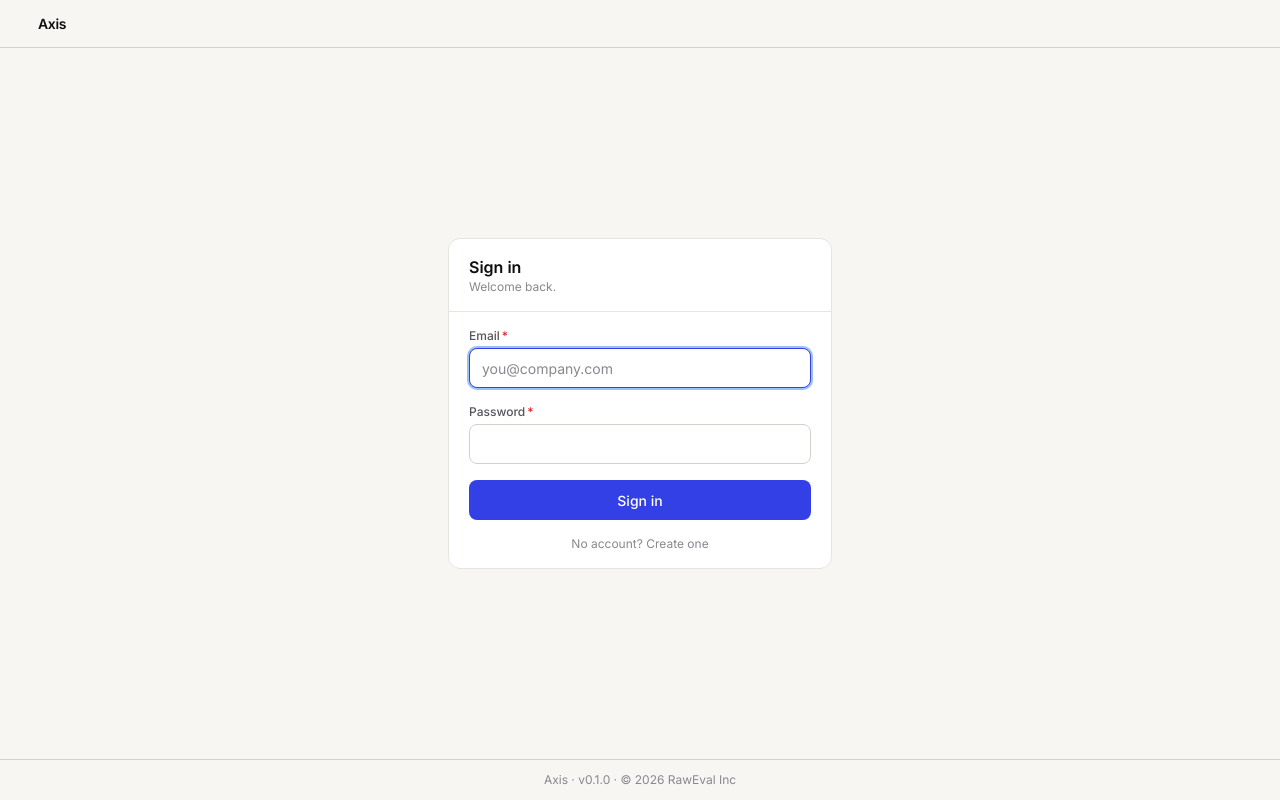
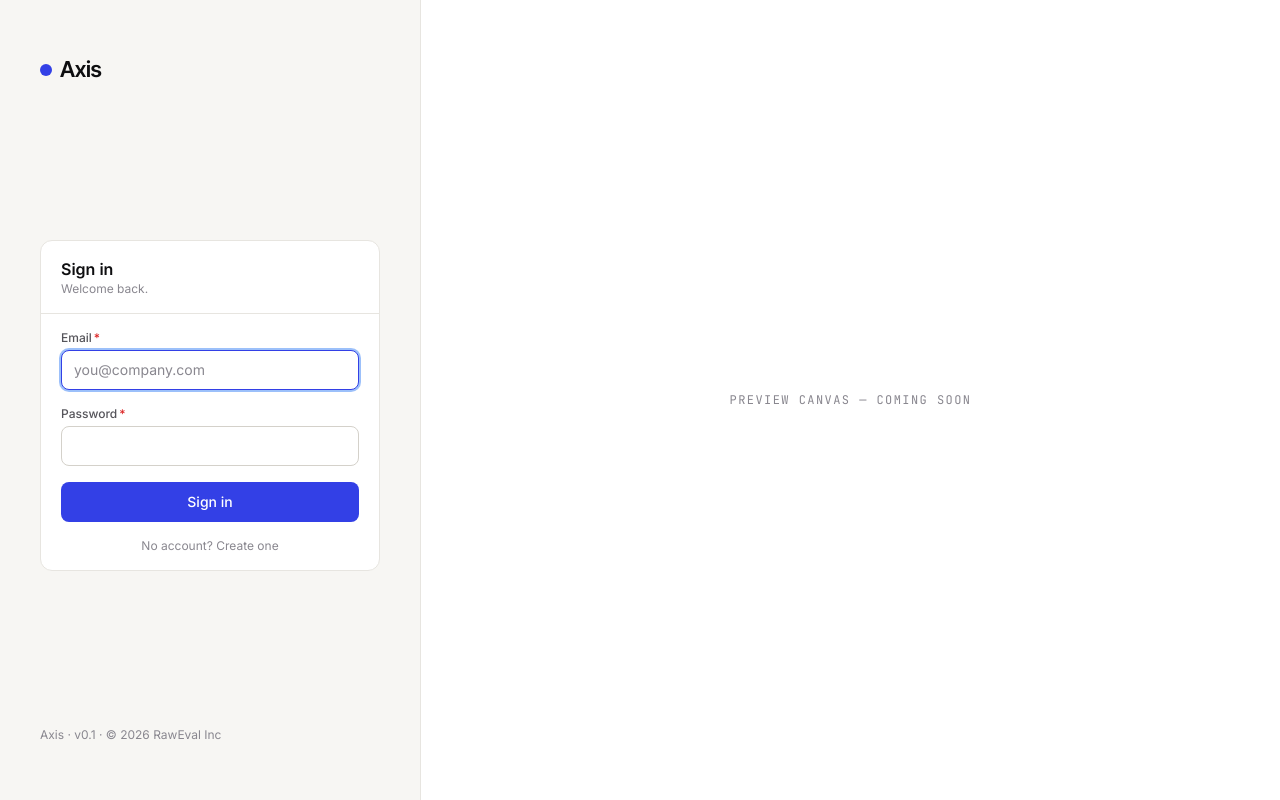
Before and after one commit to RawEval/Axis, a Next.js app in the folder apps/web/: page /login in a window 1280 px wide. Built offline with nearby package versions, Linux system fonts and the light colour scheme; no server answers.

Commit message:
feat(web): rebuild auth shell as split-screen per artifact §3b

```diff
--- a/apps/web/app/(auth)/layout.tsx
+++ b/apps/web/app/(auth)/layout.tsx
@@ -1,18 +1,31 @@
-export default function AuthLayout({ children }: { children: React.ReactNode }) {
+import type { ReactNode } from 'react';
+
+export default function AuthLayout({ children }: { children: ReactNode }) {
   return (
-    <div className="flex min-h-screen flex-col bg-canvas">
-      <header className="flex h-12 items-center border-b border-edge bg-canvas-raised px-5">
-        <div className="flex items-center gap-2 text-ink">
-          <span className="h-2.5 w-2.5 rounded-sm bg-brand-500" aria-hidden />
-          <span className="text-sm font-semibold tracking-tight">Axis</span>
+    <div className="min-h-screen grid grid-cols-1 lg:grid-cols-[420px_1fr] bg-canvas">
+      <section className="flex flex-col px-8 py-10 lg:px-10 lg:py-14 bg-canvas">
+        <header className="mb-12 flex items-center gap-2">
+          <span aria-hidden className="block h-3 w-3 rounded-sm bg-accent" />
+          <span className="font-display text-heading-1 text-ink">Axis</span>
+        </header>
+        <main className="flex-1 flex flex-col justify-center max-w-[360px]">
+          {children}
+        </main>
+        <footer className="mt-12 text-caption text-ink-tertiary">
+          Axis · v0.1 · © 2026 RawEval Inc
+        </footer>
+      </section>
+
+      <aside
+        aria-hidden
+        className="hidden lg:block bg-canvas-surface border-l border-edge-subtle relative overflow-hidden"
+      >
+        <div className="absolute inset-0 flex items-center justify-center text-ink-tertiary">
+          <span className="font-mono text-caption uppercase tracking-[0.12em]">
+            preview canvas — coming soon
+          </span>
         </div>
-      </header>
-      <div className="flex flex-1 items-center justify-center px-4 py-10">
-        <div className="w-full max-w-sm">{children}</div>
-      </div>
-      <footer className="border-t border-edge bg-canvas-raised px-5 py-3 text-center text-xs text-ink-tertiary">
-        Axis · v0.1.0 · © 2026 RawEval Inc
-      </footer>
+      </aside>
     </div>
   );
 }
```
